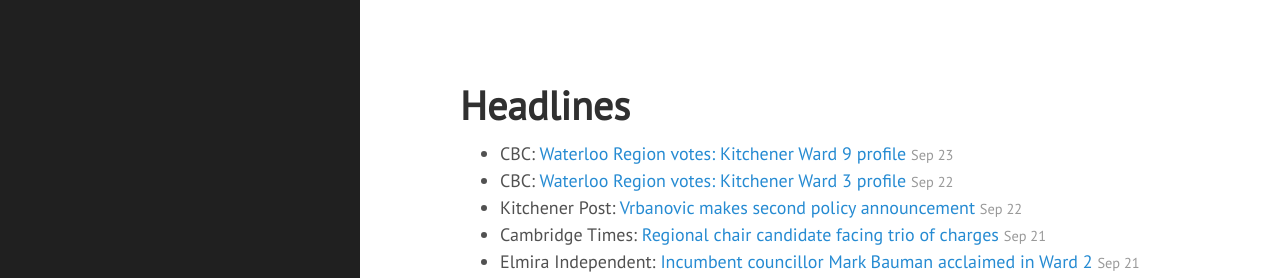
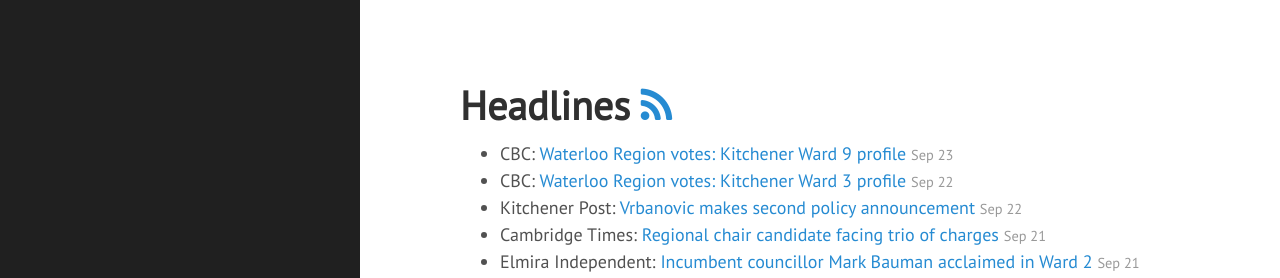
Before and after one commit to info-waterloo-region/election-2014, a Jekyll site: the page built from headlines.html, in a window 1280 px wide. Shown: the top 278 px of the page. Built offline with Jekyll 4.4.1, drawn with Linux system fonts in a browser that asks for light colours; nearby versions of some CDN libraries; Markdown is read by kramdown in place of the engine named in the settings.

Commit message:
Add feed link to pages

```diff
--- a/_layouts/page.html
+++ b/_layouts/page.html
@@ -3,6 +3,13 @@
 ---
 
 <div class="page">
-  <h1 class="page-title">{{ page.title }}</h1>
+  <h1 class="page-title">
+    {{ page.title }}
+    {% if page.feed %}
+      <a href="http://info.waterlooregion.org/election-2014/{{page.feed}}">
+        <i class="fa fa-rss" title="Subscribe"></i>
+      </a>
+    {% endif %}
+  </h1>
   {{ content }}
 </div>
--- a/headlines.html
+++ b/headlines.html
@@ -1,6 +1,7 @@
 ---
 layout: page
 title: Headlines
+feed: headlines.xml
 ---
 <ul style="font-size:.9em;">
 {% for h in site.data.headlines %}
```
